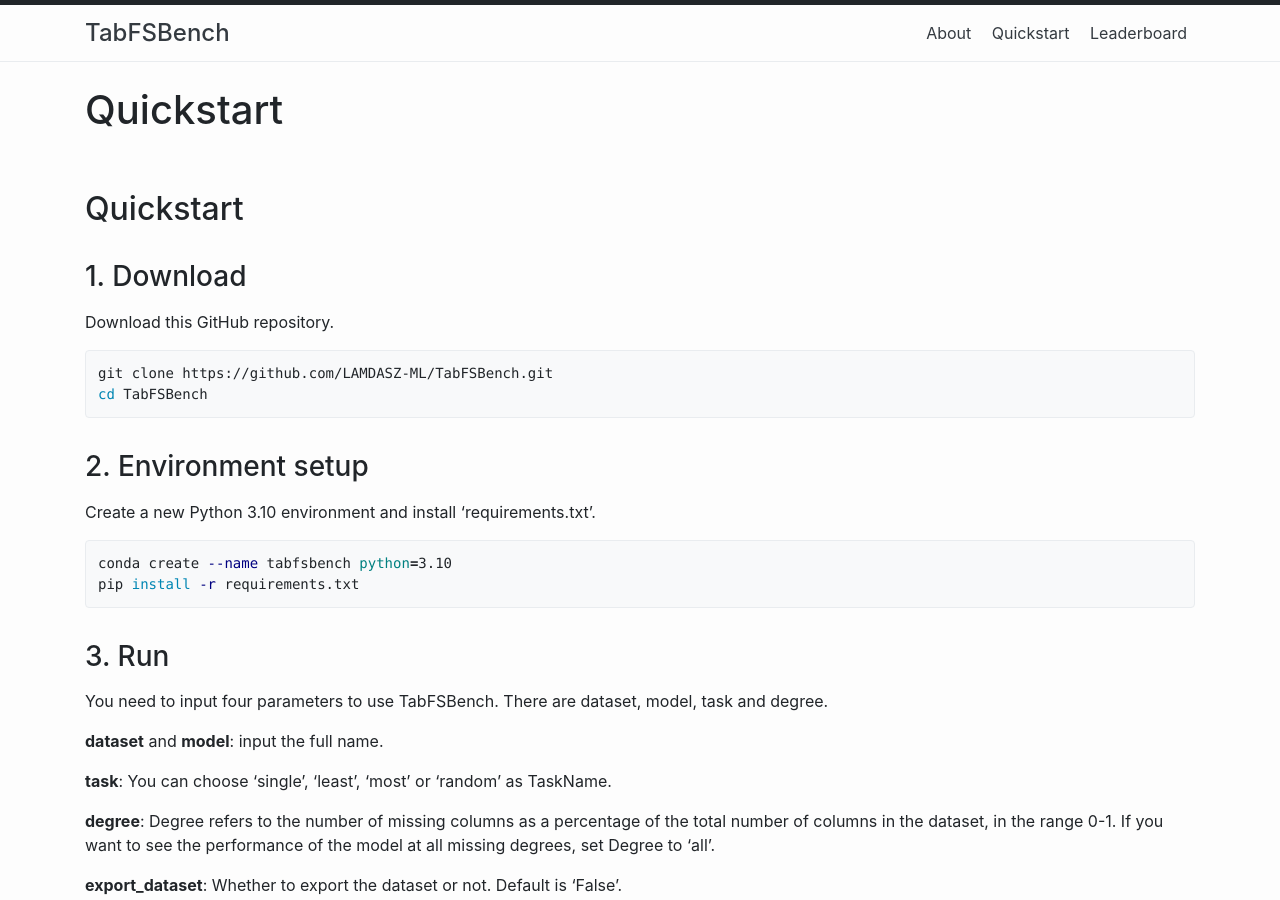
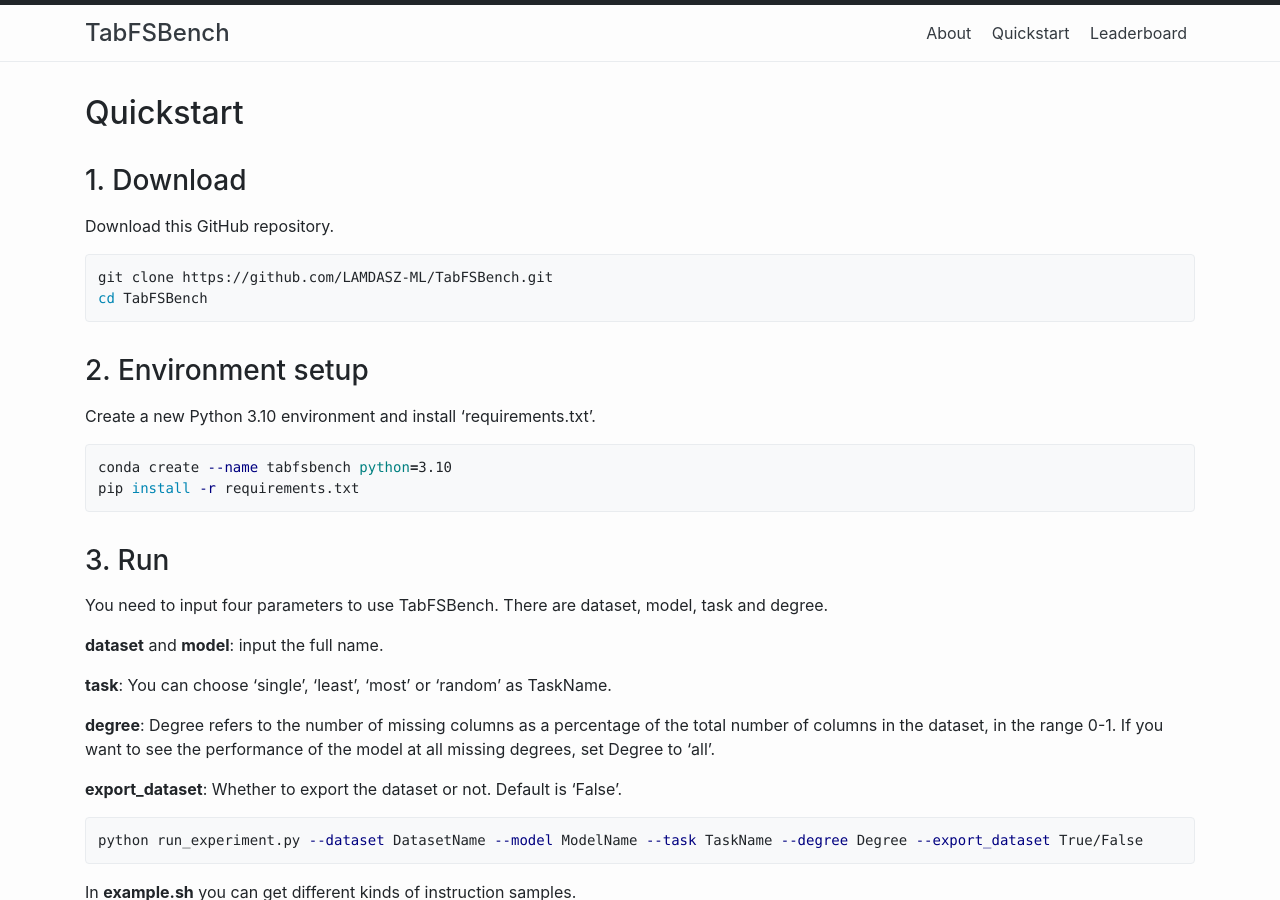
Before and after one commit to ClementCheng0217/Tab-index, a Jekyll site: the page built from posts.md, in a window 1280 px wide and 900 px high. Built offline with Jekyll 4.4.1, drawn with Linux system fonts in a browser that asks for light colours.

Commit message:
Update page.html

```diff
--- a/_layouts/page.html
+++ b/_layouts/page.html
@@ -3,9 +3,9 @@
 ---
 <article>
 
-  <header class="pt-4 pb-3">
+<!--   <header class="pt-4 pb-3">
     <h1>{{ page.title | escape }}</h1>
-  </header>
+  </header> -->
 
   <div id="content">
     {{ content }}
```
